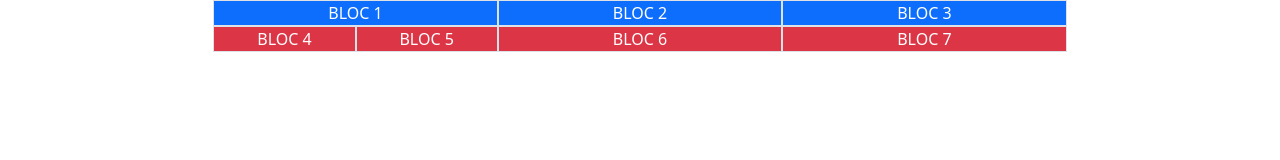
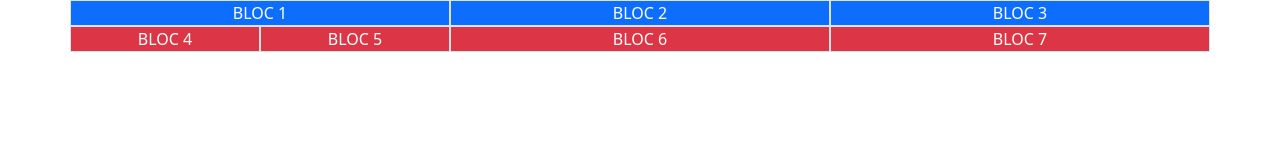
Before and after one commit to RomRav/Bootstrap, a plain HTML site: page Exercice 2/index.html in a window 1280 px wide. Drawn offline with nearby package versions, Linux system fonts and the light colour scheme.

Commit message:
Correction et ajout de commentaire.

```diff
--- a/Exercice 2/index.html
+++ b/Exercice 2/index.html
@@ -8,7 +8,7 @@
     <title>Exercice 2</title>
 </head>
 <body>
-    <div class="container col-8">
+    <div class="container">
         <div class="row">
             <div class="col-lg-4 border bg-primary text-center text-white">BLOC 1</div>
             <div class="col-lg-4 border bg-primary text-center text-white">BLOC 2</div>
```
Also changed, not shown: Exercice 4/index.html (+2 -0 lines).
